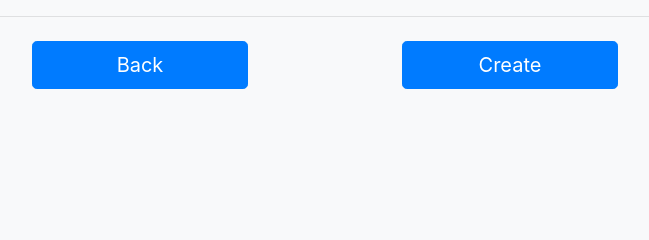
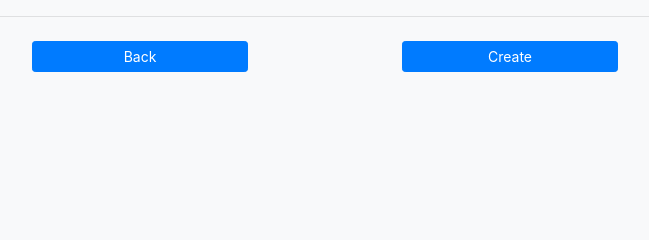
Before and after one commit to kunal1025/Atlanta-Beltline, a Flask app: page /transit/create in a window 1280 px wide. Shown: the part 279-519 px from the top of the page, without its empty margins (315-964 px from the left). Run offline with Flask 2, Linux system fonts and the light colour scheme; data that the repository does not hold is empty; some libraries are stand-ins or nearby versions.

Commit message:
Update create_transit.html

```diff
--- a/templates/transit/create_transit.html
+++ b/templates/transit/create_transit.html
@@ -71,7 +71,7 @@
                 <hr class="mb-4">
                 <div class="row">
                     <div class="col-md-4 offset-md-1">
-                        <button class="btn btn-primary btn-lg btn-block" type="submit">Back</button>
+                        <button class="btn btn-primary btn-sm btn-block" type="submit">Back</button>
                     </div>
 
                     <div class="col-md-2">
@@ -80,7 +80,7 @@
                     </div>
 
                     <div class="col-md-4">
-                        <button class="btn btn-primary btn-lg btn-block" type="submit">Create</button>
+                        <button class="btn btn-primary btn-sm btn-block" type="submit">Create</button>
                     </div>
                 </div>
             </form>
```
